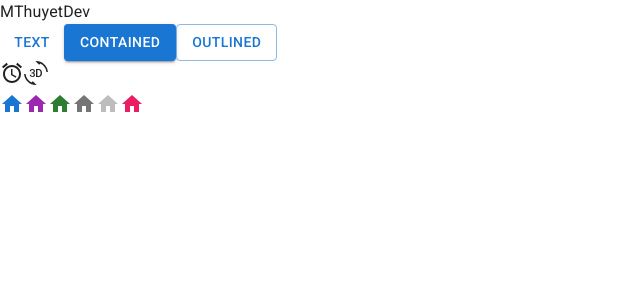
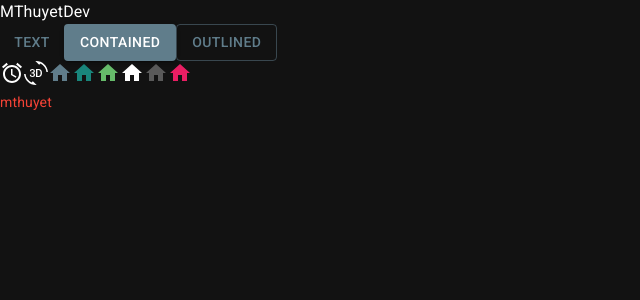
Before and after one commit to MThuyet/trello-web, a React (Vite) app: page / in a window 1280 px wide. Shown: the top 300 px of the page, without its empty margins (0-640 px from the left). Built offline with nearby package versions, Linux system fonts and the light colour scheme.

Commit message:
config and use examp MUI

```diff
--- a/src/App.jsx
+++ b/src/App.jsx
@@ -3,6 +3,7 @@
 import ThreeDRotation from '@mui/icons-material/ThreeDRotation'
 import HomeIcon from '@mui/icons-material/Home'
 import { pink } from '@mui/material/colors'
+import Typography from '@mui/material/Typography'
 
 function App() {
   return (
@@ -11,18 +12,21 @@
       <Button variant="text">Text</Button>
       <Button variant="contained">Contained</Button>
       <Button variant="outlined">Outlined</Button>
-
       <br />
       <AccessAlarmIcon />
       <ThreeDRotation />
-
-      <br />
       <HomeIcon color="primary" />
       <HomeIcon color="secondary" />
       <HomeIcon color="success" />
       <HomeIcon color="action" />
       <HomeIcon color="disabled" />
       <HomeIcon sx={{ color: pink[500] }} />
+
+      <div>
+        <Typography variant="body2" color={'text.secondary'}>
+          mthuyet
+        </Typography>
+      </div>
     </>
   )
 }
--- a/src/main.jsx
+++ b/src/main.jsx
@@ -2,11 +2,14 @@
 import ReactDOM from 'react-dom/client'
 import App from './App.jsx'
 import CssBaseline from '@mui/material/CssBaseline'
+import { ThemeProvider } from '@mui/material/styles'
+import theme from './thems.js'
 
 ReactDOM.createRoot(document.getElementById('root')).render(
   <React.StrictMode>
-    <CssBaseline>
+    <ThemeProvider theme={theme}>
+      <CssBaseline />
       <App />
-    </CssBaseline>
+    </ThemeProvider>
   </React.StrictMode>
 )
--- /dev/null
+++ b/src/thems.js
@@ -0,0 +1,24 @@
+import { createTheme } from '@mui/material/styles'
+import { blueGrey, red } from '@mui/material/colors'
+
+// Create a theme instance.
+const theme = createTheme({
+  cssVariables: true,
+  palette: {
+    mode: 'dark',
+    primary: {
+      main: blueGrey[500]
+    },
+    secondary: {
+      main: '#19857b'
+    },
+    error: {
+      main: red.A400
+    },
+    text: {
+      secondary: red[500]
+    }
+  }
+})
+
+export default theme
```
